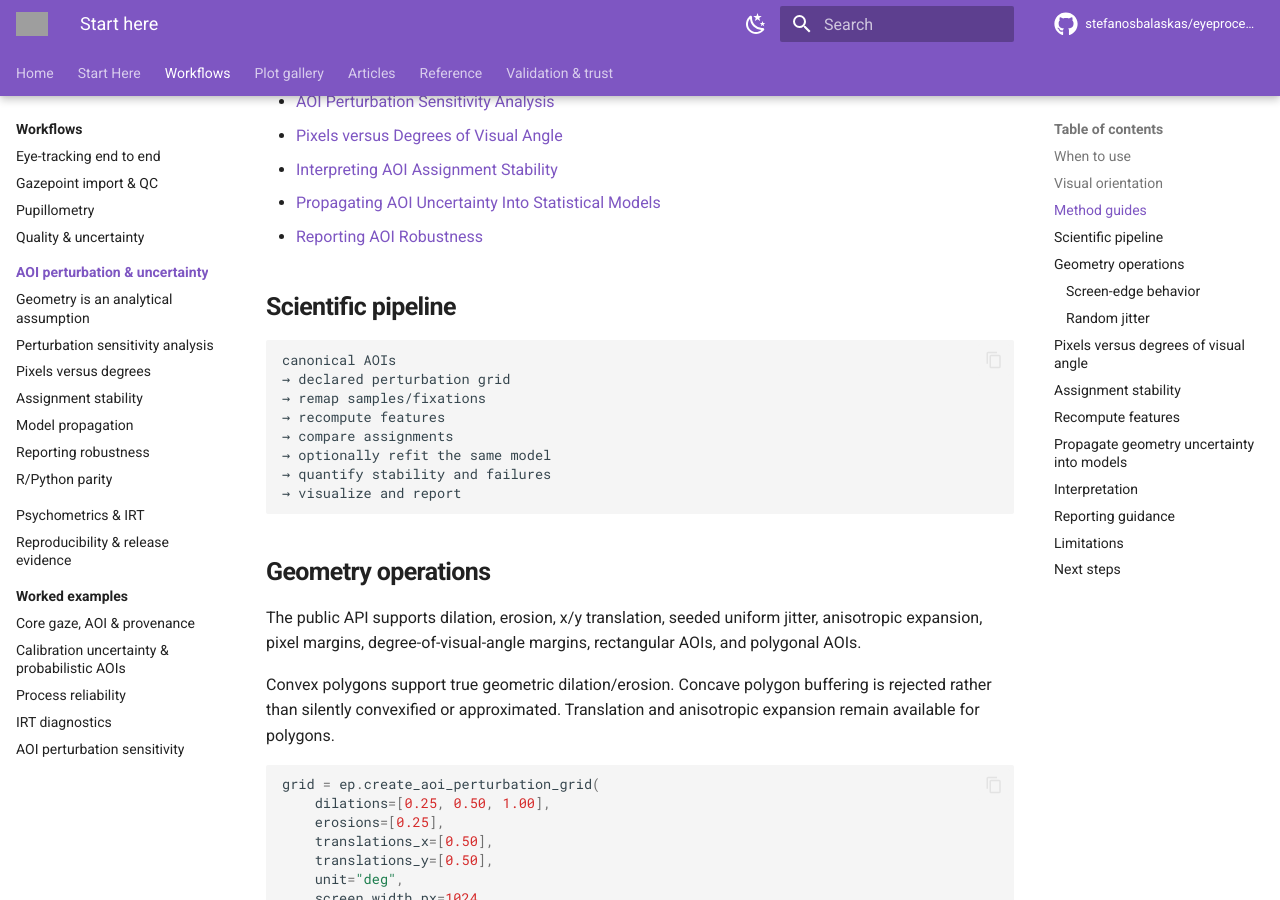
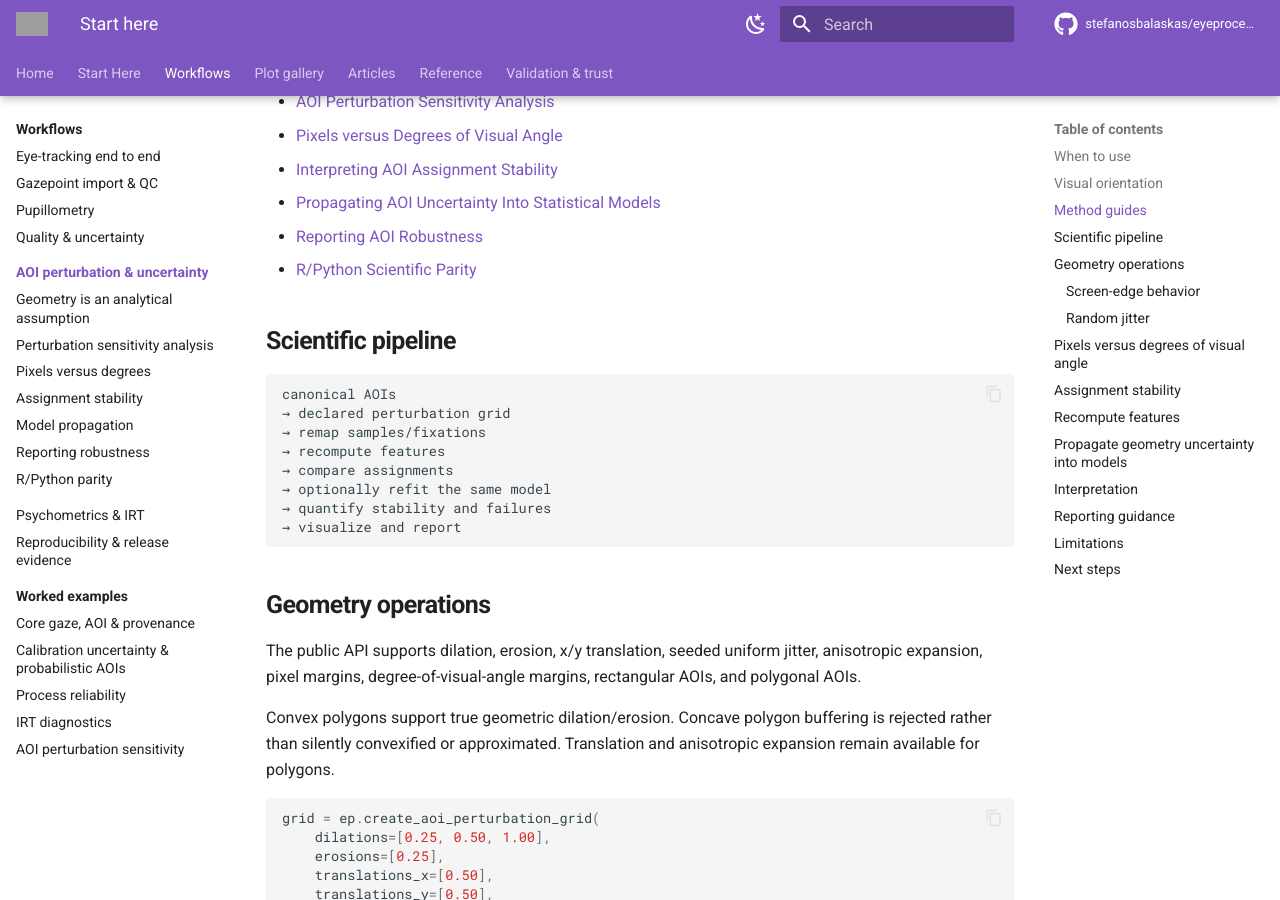
Before and after one commit to stefanosbalaskas/eyeprocesspy, an MkDocs documentation site: the page built from docs/guides/aoi-uncertainty/index.md, in a window 1280 px wide and 900 px high, scrolled down 1096 px. Built offline with MkDocs 1.6.1 and Material for MkDocs 9.7.7, drawn with Linux system fonts in a browser that asks for light colours; comment, search, counter and statistics services are not loaded; grey boxes are pictures that could not be loaded.

Commit message:
docs: link AOI parity from handbook

```diff
--- a/docs/guides/aoi-uncertainty/index.md
+++ b/docs/guides/aoi-uncertainty/index.md
@@ -24,6 +24,7 @@ The full [worked example](../../examples/aoi-perturbation-sensitivity.md) also s
 - [Interpreting AOI Assignment Stability](assignment-stability.md)
 - [Propagating AOI Uncertainty Into Statistical Models](model-propagation.md)
 - [Reporting AOI Robustness](reporting.md)
+- [R/Python Scientific Parity](r-python-parity.md)
 
 ## Scientific pipeline
 
```
